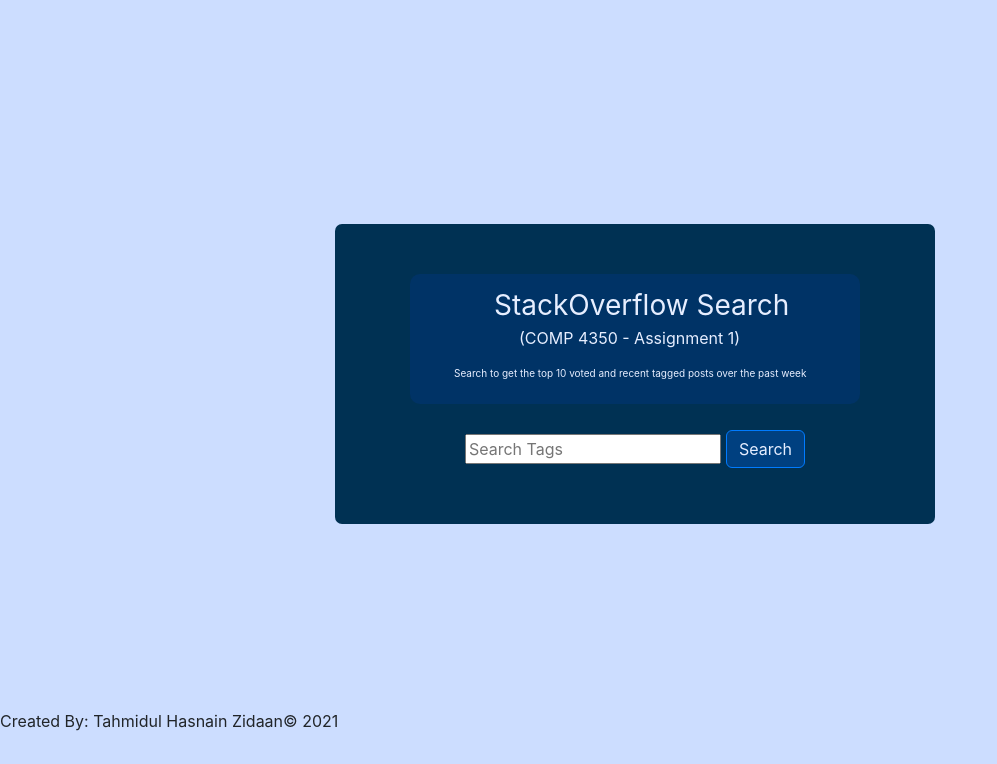
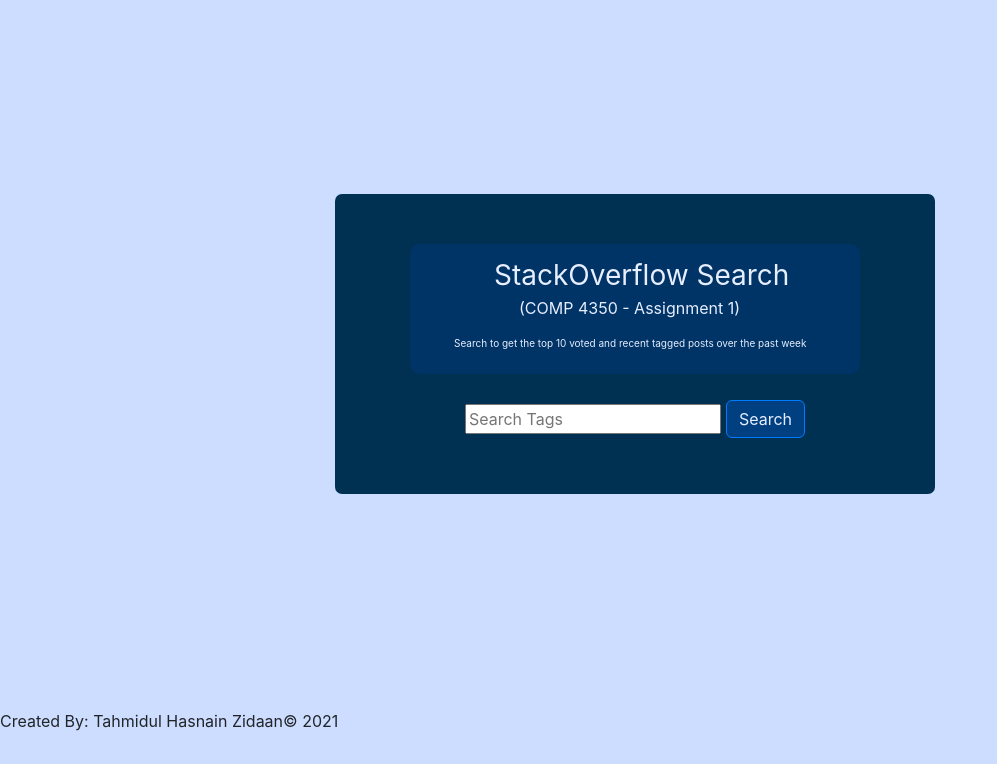
Before and after one commit to thzidaan/Stack-Overflow-API, a Flask app: page / in a window 1280 px wide. Shown: the top 764 px of the page, without its empty margins (0-997 px from the left). Run offline with Flask 2, Linux system fonts and the light colour scheme; some libraries are stand-ins or nearby versions.

Commit message:
Homepage CSS margin changed

```diff
--- a/templates/index.html
+++ b/templates/index.html
@@ -27,7 +27,7 @@
   }
   .home_page {
     margin-left: 250px;
-    margin-top: 200px;
+    margin-top: 170px;
 
     background-color: #003153;
     width: 600px;
@@ -76,7 +76,7 @@
     </form>
   </div>
 </div>
-<p style="padding: 0; position: absolute; margin-top: 185px">
+<p style="padding: 0; position: absolute; margin-top: 215px">
   Created By: Tahmidul Hasnain Zidaan&#169; 2021
 </p>
 {% endblock %}
```
